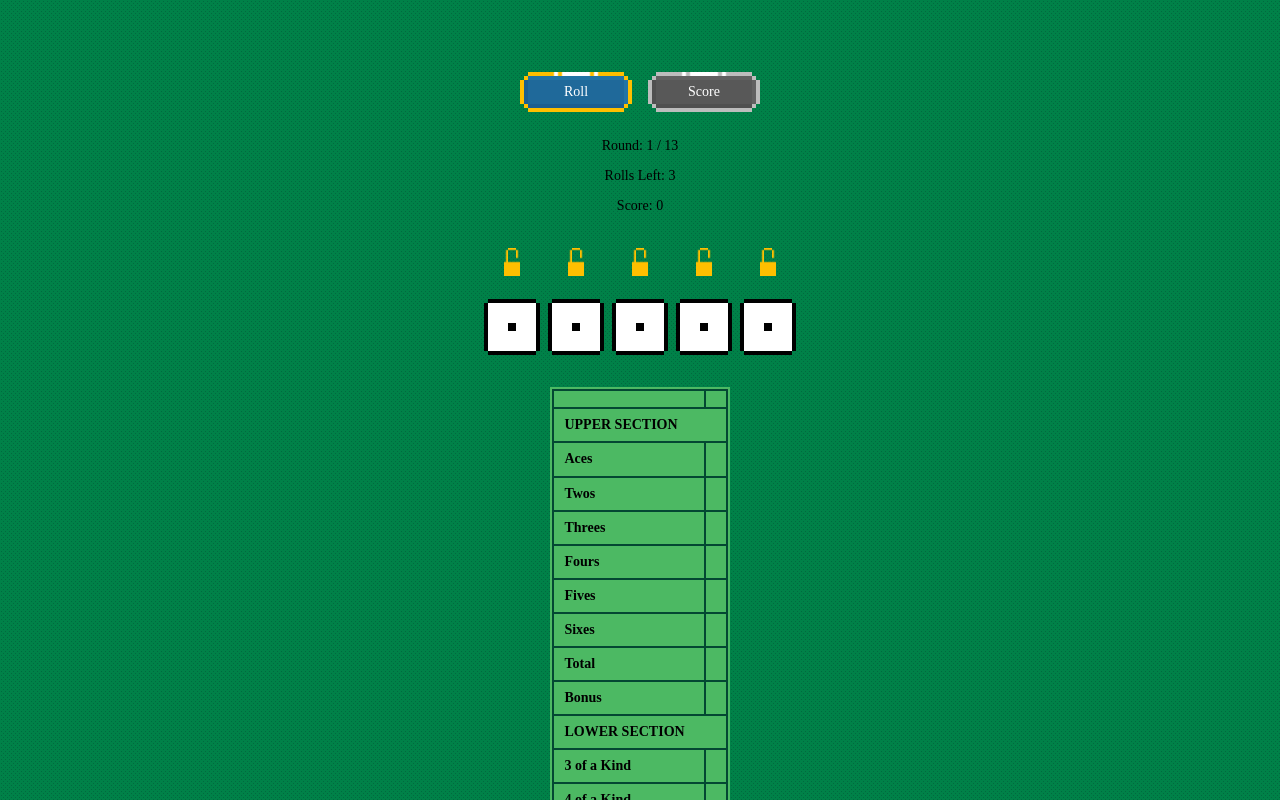
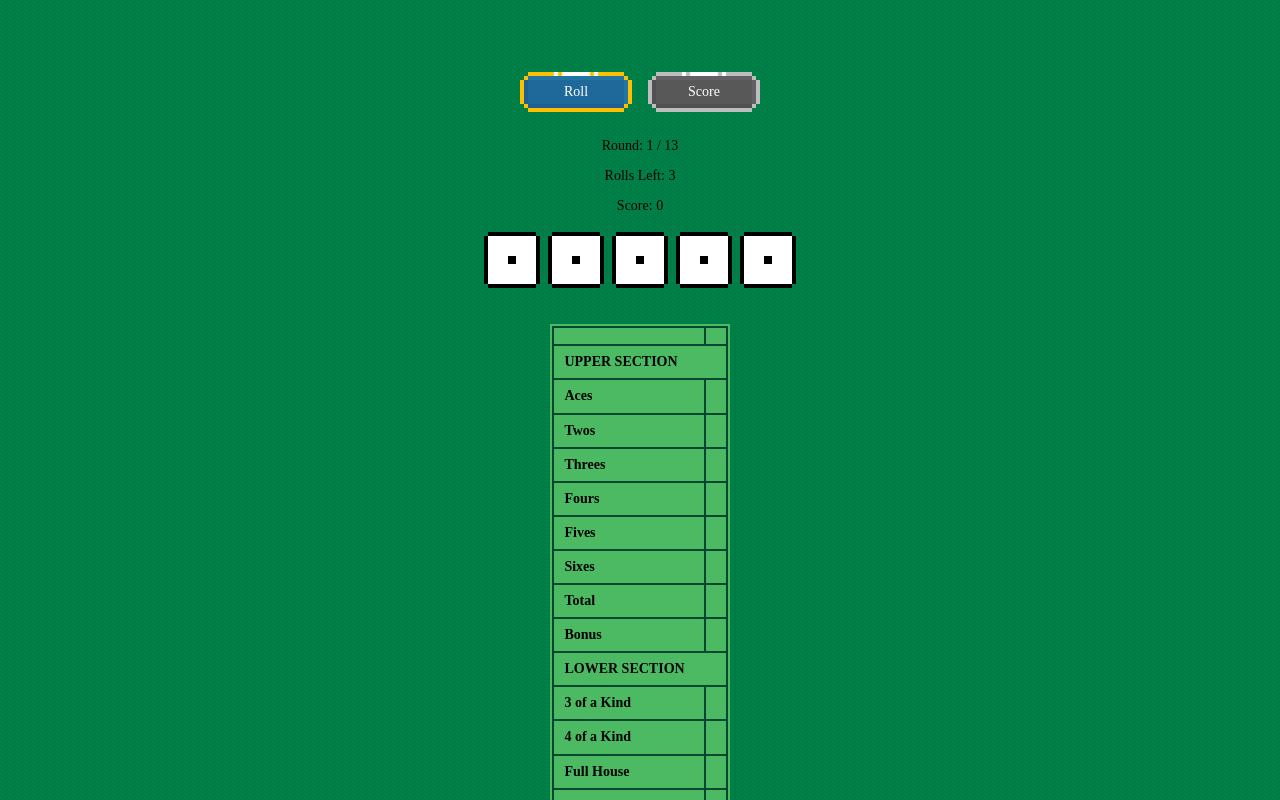
Before and after one commit to joaonunomota/roll-5, a Vue app: page / in a window 1280 px wide. Shown: the top 800 px of the page. Built offline with nearby package versions, Linux system fonts and the light colour scheme; a web font is replaced by a local one.

Commit message:
Hide disabled locks

```diff
--- a/src/components/VLock.vue
+++ b/src/components/VLock.vue
@@ -1,5 +1,10 @@
 <template>
-  <button :class="['lock', value ? 'closed' : 'open']" :disabled="disabled" @click="toggle"></button>
+  <button
+    v-show="!disabled"
+    :class="['lock', value ? 'closed' : 'open']"
+    :disabled="disabled"
+    @click="toggle"
+  ></button>
 </template>
 <script>
 export default {
```
